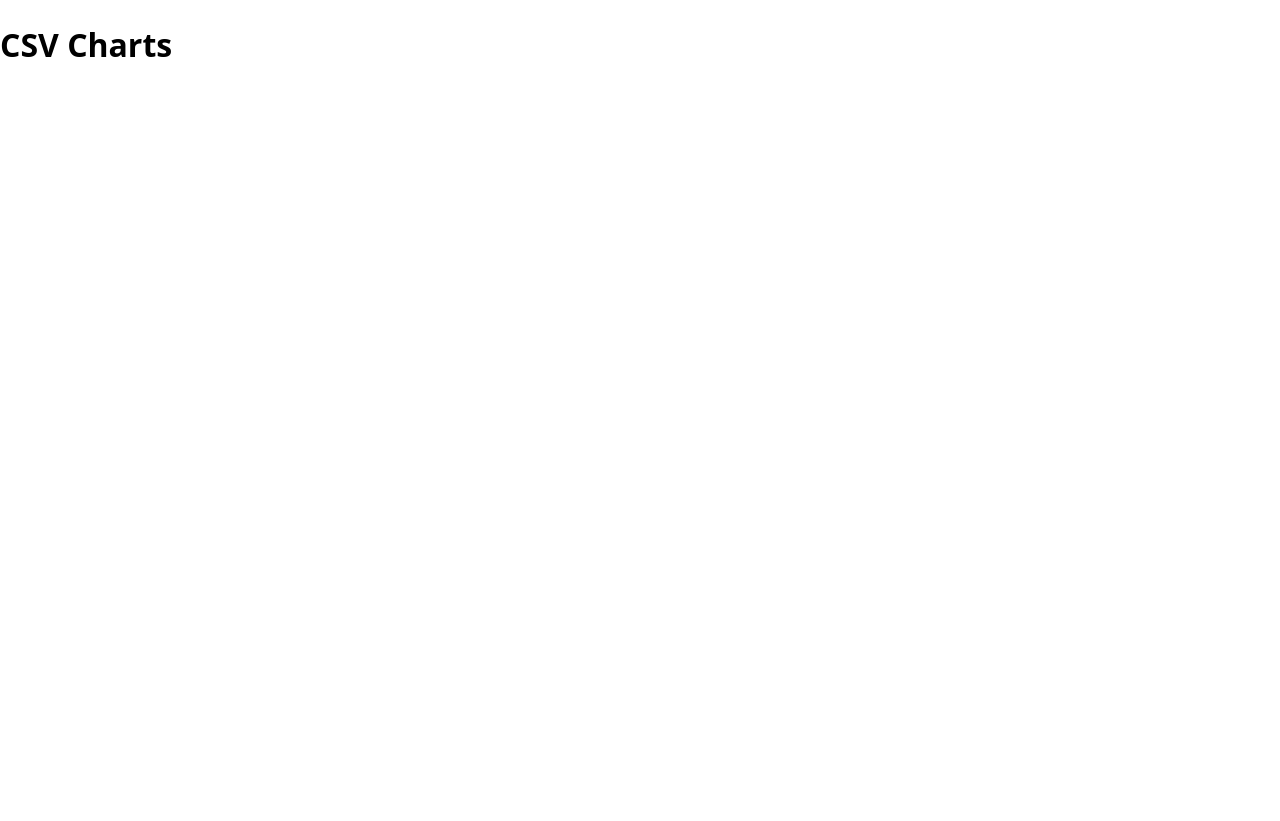
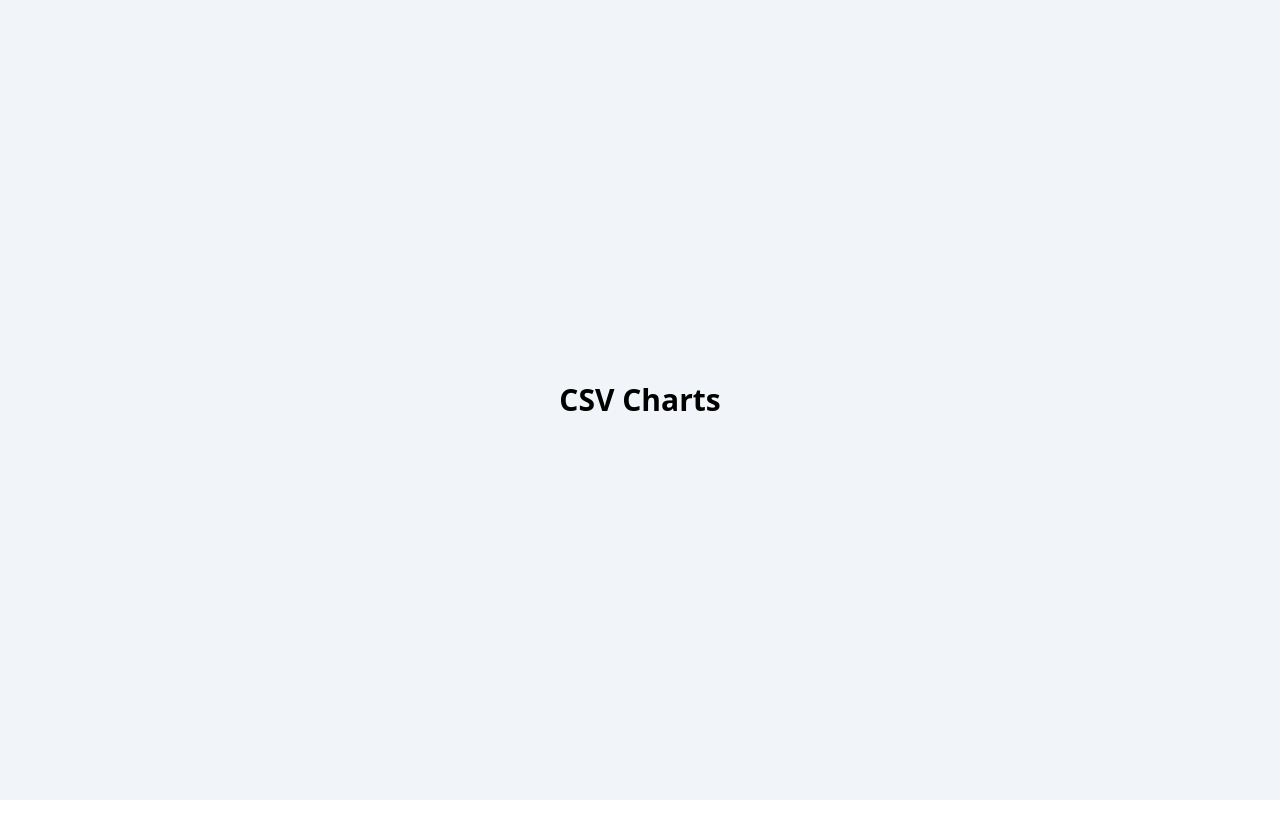
Before and after one commit to rufusNevigan/csv-charts, a React (Vite) app: page / in a window 1280 px wide. After the commit the page ends 800 px from the top, so only its background shows below. Built offline with nearby package versions, Linux system fonts and the light colour scheme.

Commit message:
feat(step 1.1): replace boilerplate with minimal App + heading

```diff
--- a/index.html
+++ b/index.html
@@ -5,6 +5,7 @@
     <link rel="icon" type="image/svg+xml" href="/vite.svg" />
     <meta name="viewport" content="width=device-width, initial-scale=1.0" />
     <title>CSV Charts</title>
+    <script src="https://cdn.tailwindcss.com"></script>
   </head>
   <body>
     <div id="root"></div>
--- a/src/App.tsx
+++ b/src/App.tsx
@@ -1,8 +1,8 @@
 function App() {
   return (
-    <div>
-      <h1>CSV Charts</h1>
-    </div>
+    <main className="h-screen flex items-center justify-center bg-slate-100">
+      <h1 className="text-3xl font-semibold">CSV Charts</h1>
+    </main>
   );
 }
 
```
